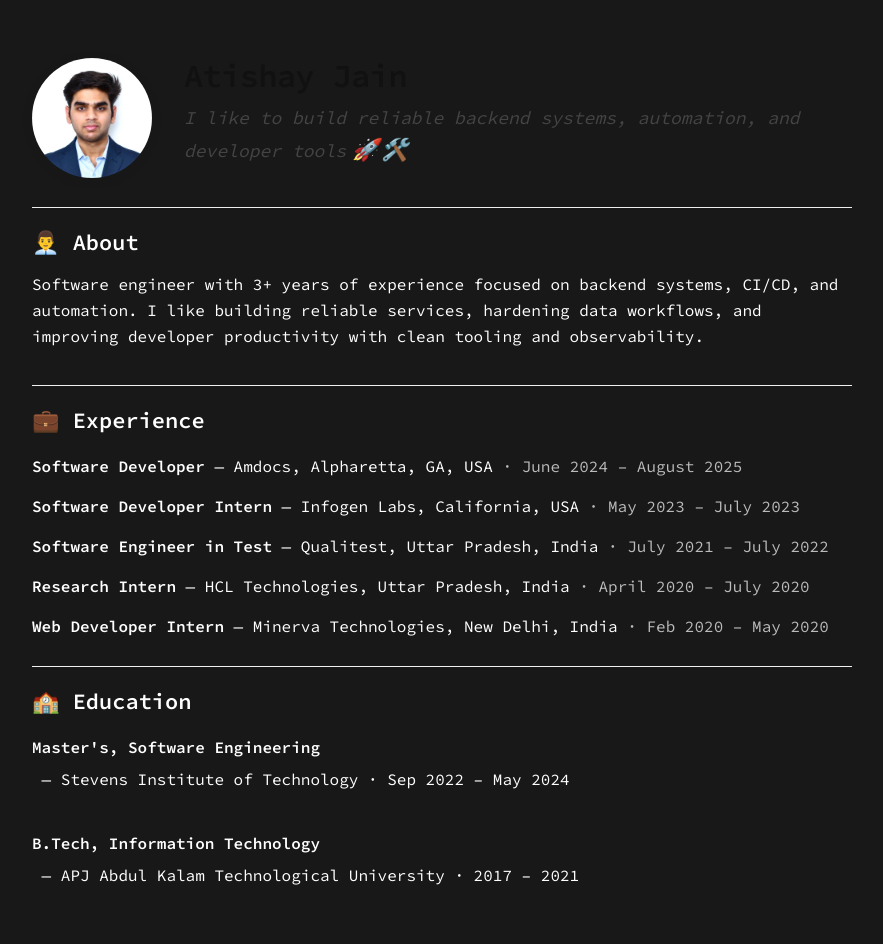
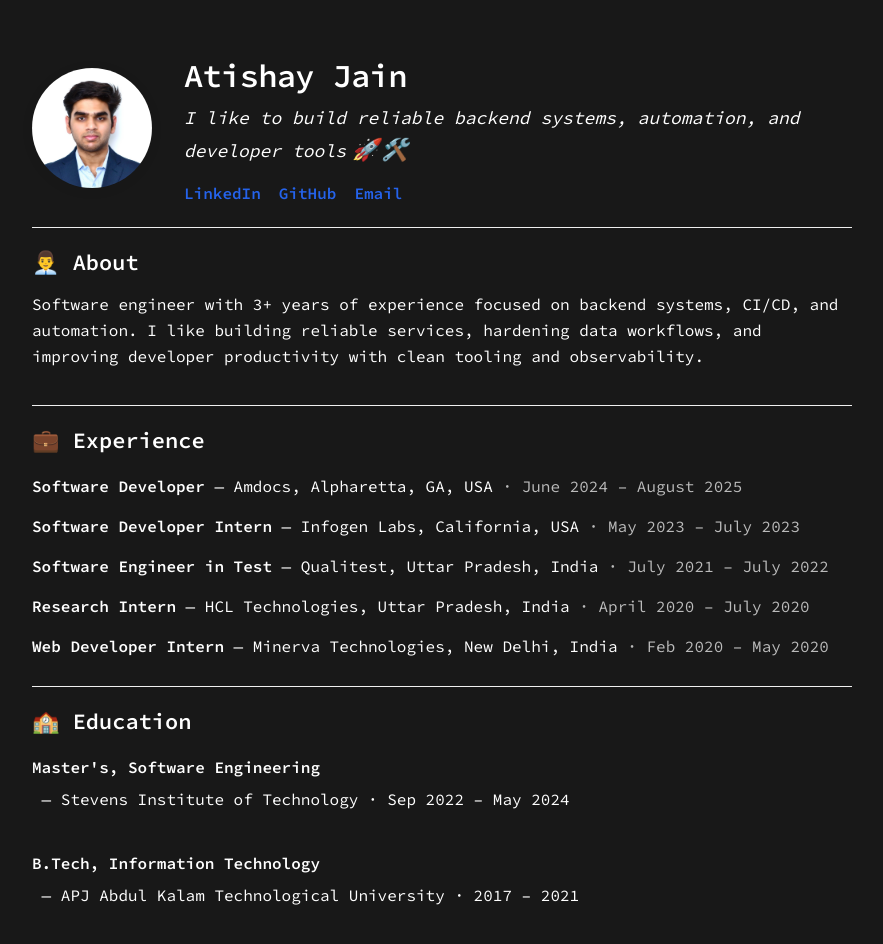
Before and after one commit to sudo-atishay/Personal-Blog-in-React, a React (Create React App) app: page / in a window 1280 px wide. Shown: the top 944 px of the page, without its empty margins (198-1081 px from the left). Built offline with nearby package versions, Linux system fonts and the light colour scheme.

Commit message:
contact details added

```diff
--- a/src/App.js
+++ b/src/App.js
@@ -11,13 +11,17 @@ export default function App() {
             <img src="/Atishay Jain Photo.jpg" alt="Profile" style={{ width: 120, height: 120, borderRadius: "50%", objectFit: "cover", boxShadow: "0 2px 12px rgba(0,0,0,0.08)" }} />
           </div>
           <div style={{ flex: 1 }}>
-            <h1 style={{ fontSize: 32, fontWeight: 700, margin: "0 0 8px 0", color: "#111" }}>Atishay Jain</h1>
-            <p style={{ fontStyle: "italic", fontSize: 18, color: "#444", margin: "0 0 16px 0" }}>
+            <h1 style={{ fontSize: 32, fontWeight: 700, margin: "0 0 8px 0", color: "#fff" }}>Atishay Jain</h1>
+            <p style={{ fontStyle: "italic", fontSize: 18, color: "#fff", margin: "0 0 16px 0" }}>
               I like to build reliable backend systems, automation, and developer tools
               <span style={{ color: '#2563eb', fontSize: '1.2em', marginLeft: 6 }}>🚀</span>
               <span style={{ color: '#facc15', fontSize: '1.2em', marginLeft: 2 }}>🛠️</span>
             </p>
-            {/* Social/contact icons removed as requested */}
+            <div style={{ display: 'flex', gap: '18px', marginTop: '12px' }}>
+              <a href="https://www.linkedin.com/in/atishay23/" target="_blank" rel="noopener noreferrer" style={{ color: '#2563eb', fontWeight: 600, textDecoration: 'none' }}>LinkedIn</a>
+              <a href="https://github.com/sudo-atishay" target="_blank" rel="noopener noreferrer" style={{ color: '#2563eb', fontWeight: 600, textDecoration: 'none' }}>GitHub</a>
+              <a href="mailto:atishay2305@gmail.com" style={{ color: '#2563eb', fontWeight: 600, textDecoration: 'none' }}>Email</a>
+            </div>
           </div>
         </header>
 
```
Also changed, not shown: 1 other file (tests, documents, lock files or other folders).
